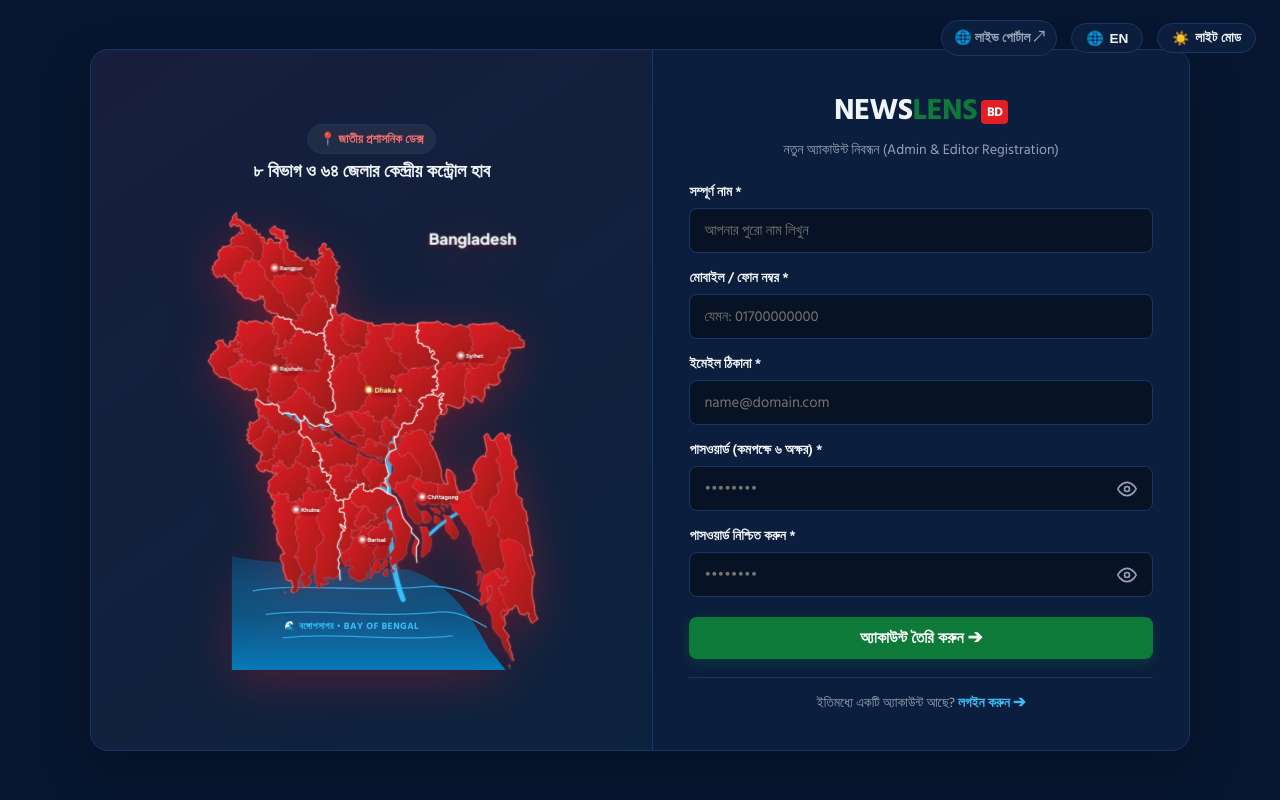
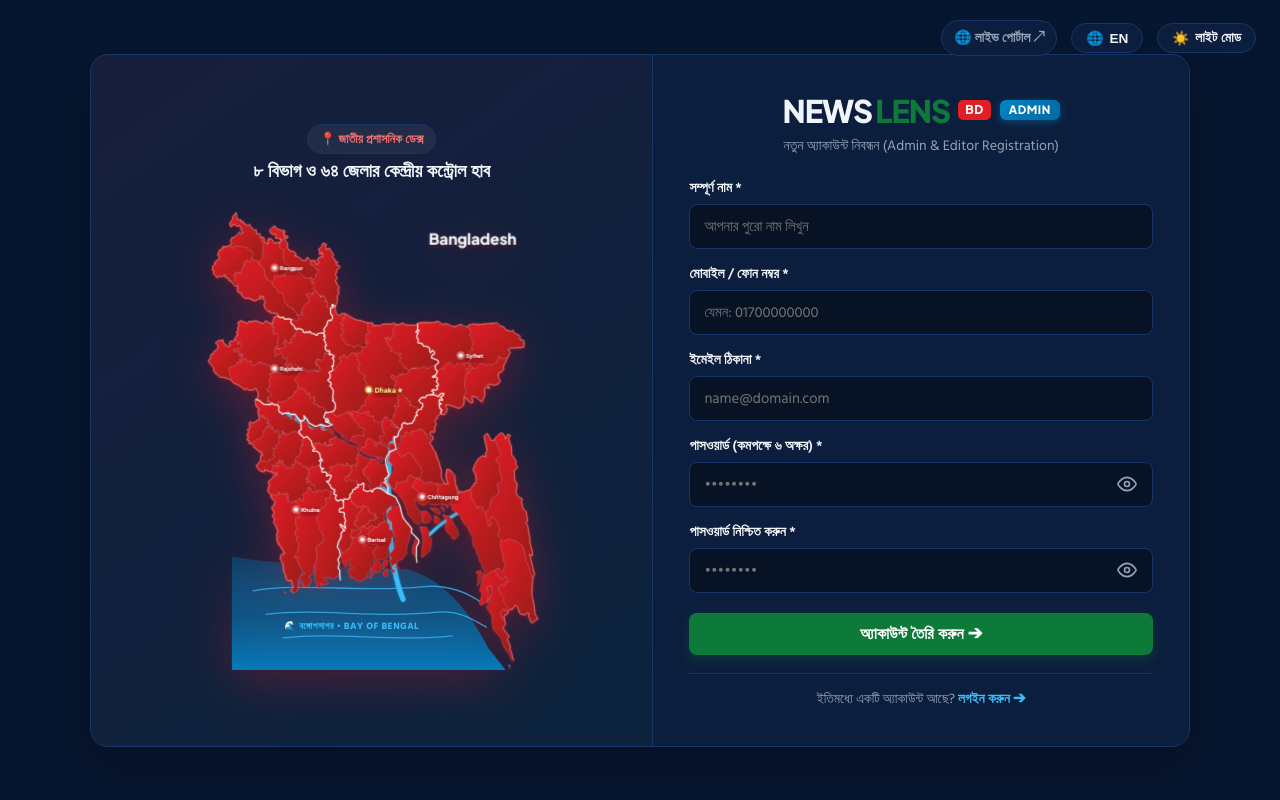
Before and after one commit to nafilridin18/Project-NewsLens, a PHP site: page /NewsLens/app/Views/admin/register.php in a window 1280 px wide. Run offline with PHP 8.4, Linux system fonts and the light colour scheme.

Commit message:
feat: align brand badges on admin and writer logins, polish README documentation

```diff
--- a/app/Views/admin/register.php
+++ b/app/Views/admin/register.php
@@ -309,20 +309,44 @@ $formData = $formData ?? ['name' => '', 'phone' => '', 'email' => ''];
       margin-bottom: 20px;
     }
     .brand-title {
-      font-size: 1.85rem;
+      font-family: 'Plus Jakarta Sans', sans-serif;
+      font-size: 1.95rem;
       font-weight: 800;
+      letter-spacing: -0.03em;
       color: var(--text-main);
-      letter-spacing: -0.5px;
+      display: flex;
+      align-items: center;
+      justify-content: center;
+      gap: 3px;
       margin-bottom: 4px;
     }
     .brand-title .hl-green { color: #0E7A3A; }
     .brand-title .badge-red {
       background: #E31E24;
       color: #ffffff;
-      font-size: 0.8rem;
-      padding: 2px 6px;
-      border-radius: 4px;
-      margin-left: 4px;
+      font-size: 0.76rem;
+      font-weight: 800;
+      padding: 2px 7px;
+      border-radius: 5px;
+      margin-left: 5px;
+      letter-spacing: 0.04em;
+      display: inline-block;
+      line-height: 1.3;
+      vertical-align: middle;
+    }
+    .brand-title .badge-admin {
+      background: linear-gradient(135deg, #0284c7 0%, #0369a1 100%);
+      color: #ffffff;
+      font-size: 0.72rem;
+      font-weight: 800;
+      padding: 3px 9px;
+      border-radius: 6px;
+      margin-left: 6px;
+      letter-spacing: 0.05em;
+      text-transform: uppercase;
+      box-shadow: 0 2px 8px rgba(2, 132, 199, 0.4);
+      display: inline-block;
+      line-height: 1.3;
       vertical-align: middle;
     }
     .brand-subtitle {
@@ -488,7 +512,7 @@ $formData = $formData ?? ['name' => '', 'phone' => '', 'email' => ''];
     <!-- ================= RIGHT PANEL: REGISTER FORM ================= -->
     <div class="form-side-panel">
       <div class="brand-header-area">
-        <div class="brand-title">NEWS<span class="hl-green">LENS</span><span class="badge-red">BD</span></div>
+        <div class="brand-title">NEWS<span class="hl-green">LENS</span><span class="badge-red">BD</span><span class="badge-admin">ADMIN</span></div>
         <p class="brand-subtitle" id="txt-brand-sub" data-bn="নতুন অ্যাকাউন্ট নিবন্ধন (Admin & Editor Registration)" data-en="New Account Registration (Admin & Editor Desk)">নতুন অ্যাকাউন্ট নিবন্ধন (Admin & Editor Registration)</p>
       </div>
 
```
Also changed, not shown: app/Views/admin/login.php (+31 -7 lines), app/Views/writer/login.php (+18 -2 lines), README.md.
